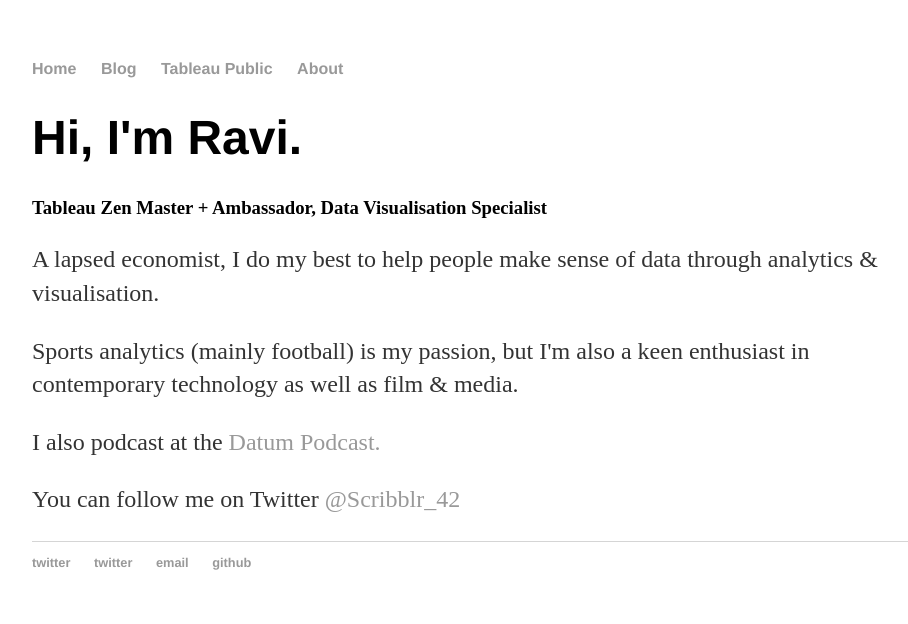
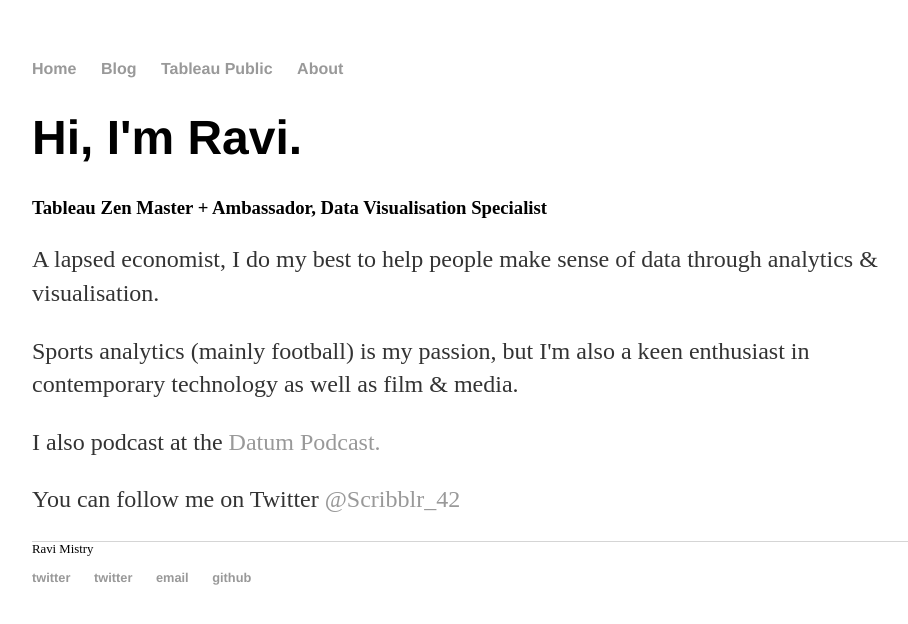
Before and after one commit to scribblr42/scribbles.github.io, a Jekyll site: the page built from about/index.html, in a window 1280 px wide. Shown: the top 624 px of the page, without its empty margins (160-1068 px from the left). Built offline with Jekyll 4.4.1, drawn with Linux system fonts in a browser that asks for light colours.

Commit message:
Update default.html

```diff
--- a/_layouts/default.html
+++ b/_layouts/default.html
@@ -20,6 +20,7 @@
 
 			</div><!-- /.container -->
 			<footer>
+				<h2-class="footer-header">Ravi Mistry</h2>
 	    		<ul>
               <li><a href="https://twitter.com/scribblr_42">twitter</a></li>
 				<li><a href="https://twitter.com/scribblr_42">twitter</a></li>
```
